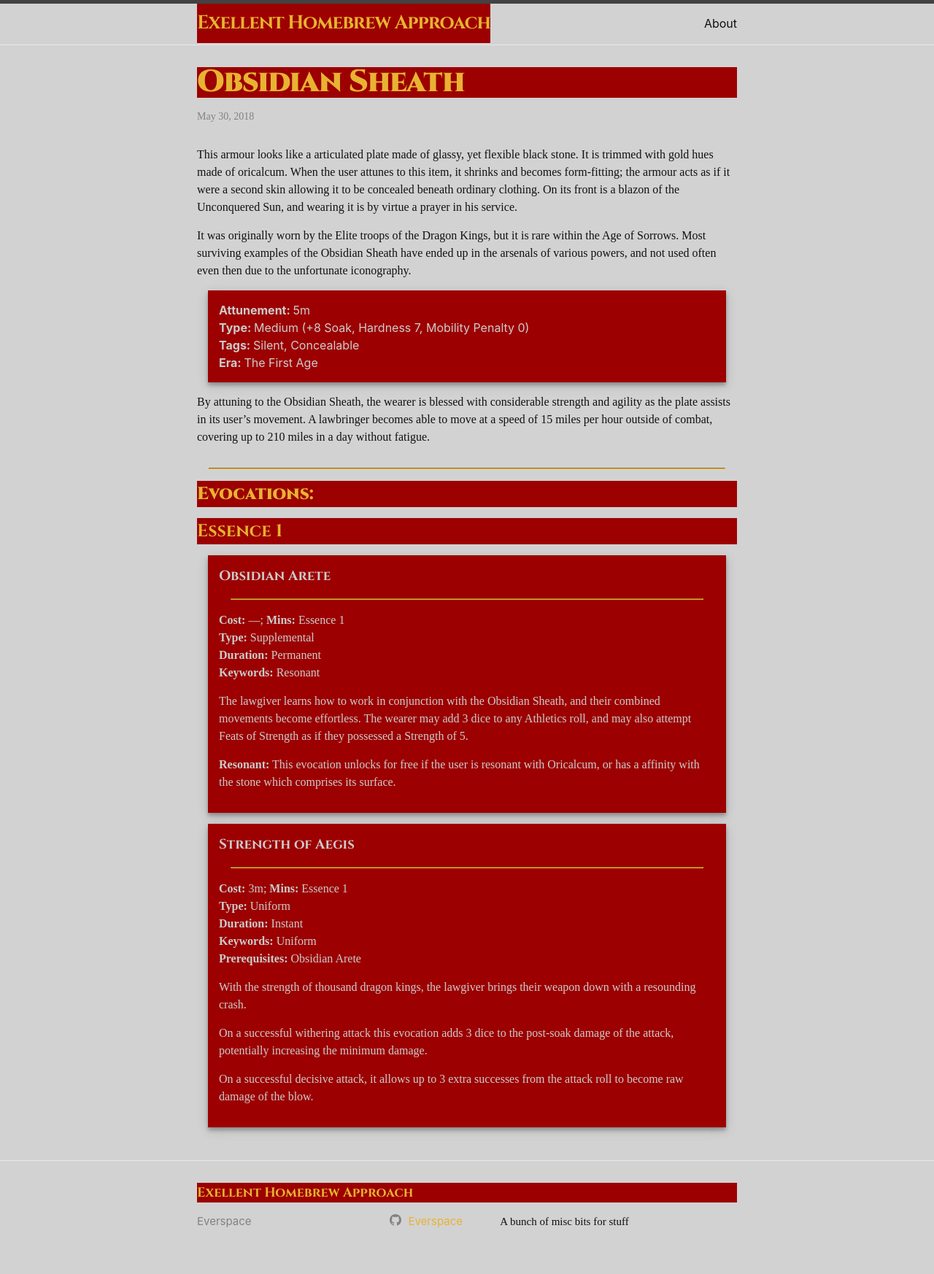
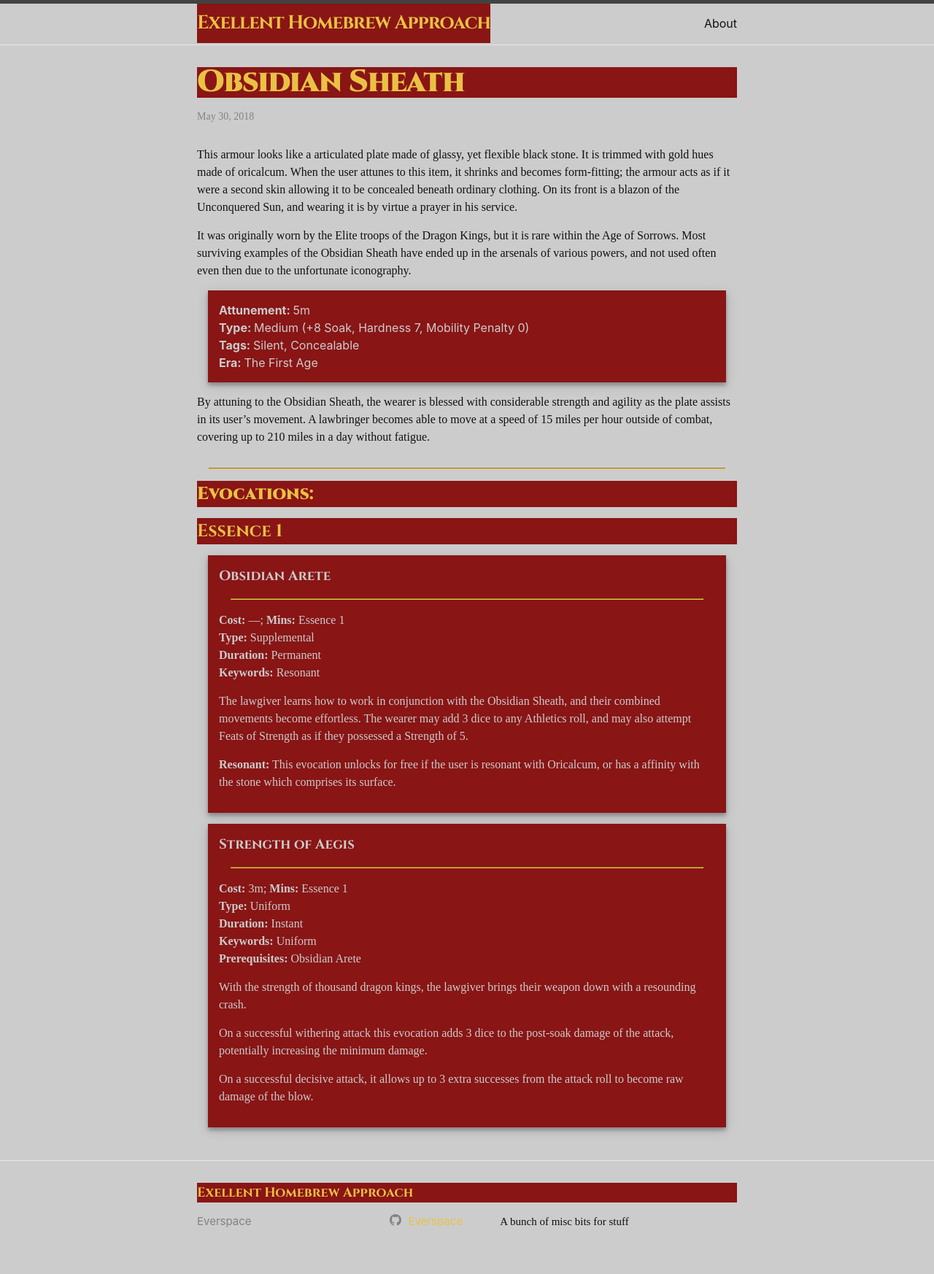
Before and after one commit to Everspace/Excellent-Homebrew-Approach, a Jekyll site: the page built from content/_artifacts/armour/Obsidian Sheath.md, in a window 1280 px wide. Shown: the whole page at 73% size. Built offline with Jekyll 4.4.1, drawn with Linux system fonts in a browser that asks for light colours; some web fonts are replaced.

Commit message:
Color fiddling

```diff
--- a/_sass/dynast/_base.scss
+++ b/_sass/dynast/_base.scss
@@ -1,12 +1,12 @@
-$background-color: #d5d6ce;
+$background-color: #CCC; //d5d6b0
 $font-color: #111;
-$title-color: #ffbd1b;
+$title-color: #ffcb2f;
 $title-color: desaturate($title-color, 20%);
 $background-color: desaturate($background-color, 40%);
 
 
-$highlight-background-color: #9c0000;
-$highlight-font-color: #CCC;
+$highlight-background-color: #811d1d;
+$highlight-font-color: $background-color;
 
 p {
   font-family: 'Volkhov', serif;
```
